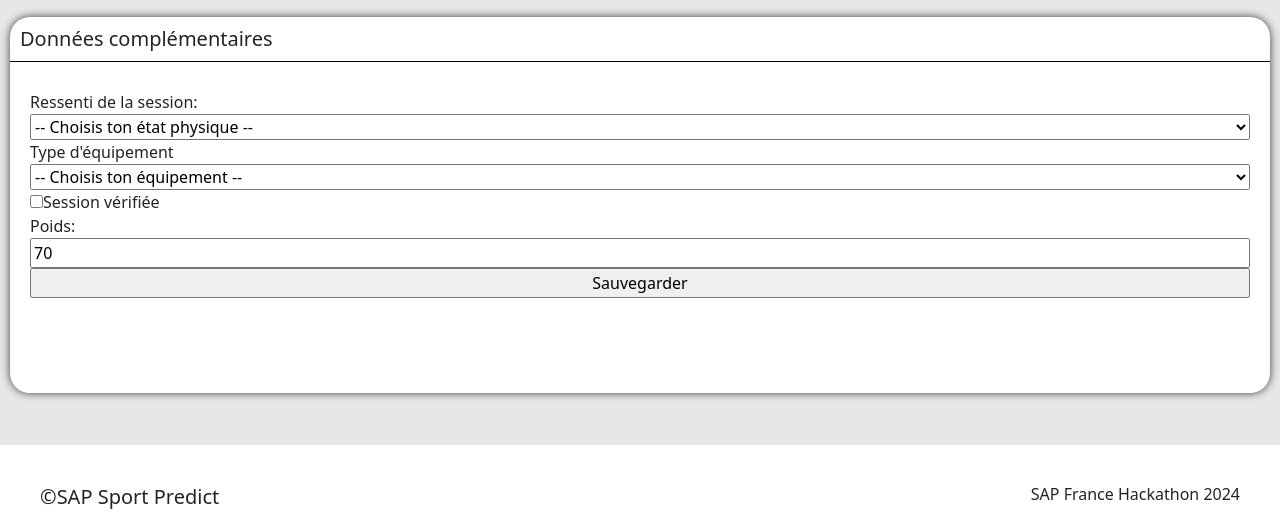
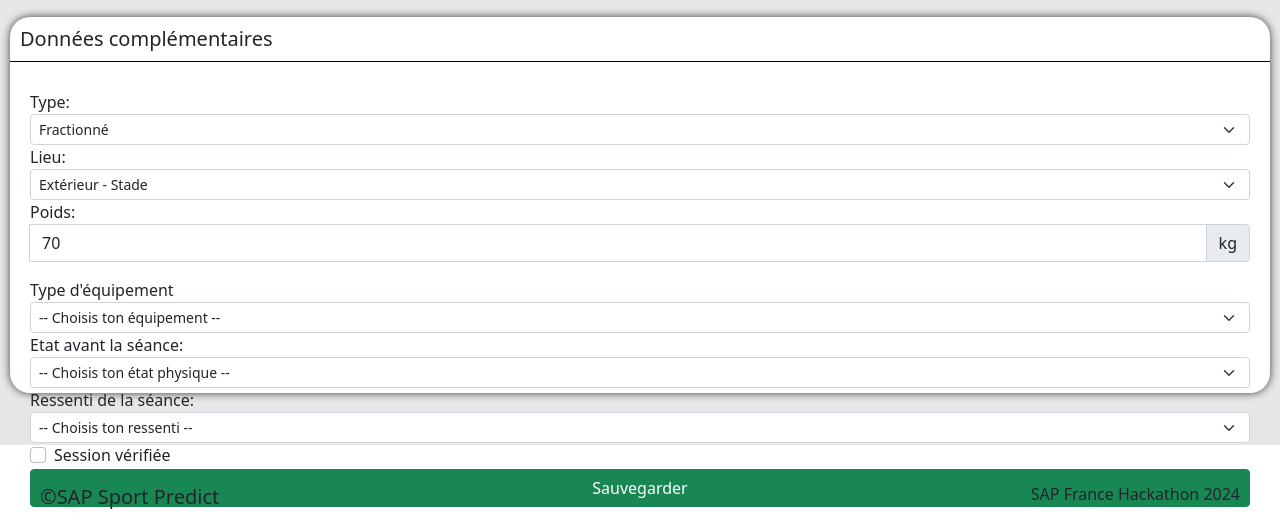
Before and after one commit to MarcLin750/appSportPredict, a React (Create React App) app: page / in a window 1280 px wide. Shown: the part 723-1247 px from the top of the page. Built offline with nearby package versions, Linux system fonts and the light colour scheme; no server answers.

Commit message:
modification Ui + nouveau graph

```diff
--- a/src/components/entrainements.tsx
+++ b/src/components/entrainements.tsx
@@ -6,7 +6,7 @@ import '../styles/entrainement.css';
 const Entrainements: FunctionComponent = () => {
 
     const [listOfSessions, setListOfSessions] = useState<ListOfSessions[]>([]);
-    const [listOfSessionsFilter, setLlistOfSessionsFilter] = useState<ListOfSessions[]>([]);
+    const [listOfSessionsFilterSport, setLlistOfSessionsFilterSport] = useState<ListOfSessions[]>([]);
     const [listSportName, setListSportName] = useState<string[]>([]);
     const [session, setSession] = useState<SESSIONDETAIL[]>([]);
     const [sessionID, setSessionID] = useState('');
@@ -15,16 +15,18 @@ const Entrainements: FunctionComponent = () => {
     const [dateFrom, setDateFrom] = useState('');
     const [dateTo, setDateTo] = useState('');
 
-    // Récupère la liste des sessions
+    // Récupère les dates pour le filtre
     useEffect(() => {
         const formattedDate = getDate();
         const formattedDateNow = getDateNow();
         // console.log(formattedDate);
-
         setDateFrom(formattedDate);
         setDateTo(formattedDateNow);
-        getListOfSessions(formattedDate);
     }, []);
+
+    useEffect(() =>  {
+        getListOfSessions(dateFrom, dateTo);
+    }, [dateFrom, dateTo]);
 
     useEffect(() => {
         fetch(`${apiSportPredicLink}/lastsession`)
@@ -33,7 +35,7 @@ const Entrainements: FunctionComponent = () => {
     }, []);
 
     useEffect(() => {
-        setLlistOfSessionsFilter(listOfSessions);
+        setLlistOfSessionsFilterSport(listOfSessions);
     }, [listOfSessions]);
 
     useEffect(() => {
@@ -66,7 +68,7 @@ const Entrainements: FunctionComponent = () => {
         return `${year}-${newmonth}-${newday}`;
     }
 
-    const getListOfSessions = (dateFrom: string, dateTo?: string) => {
+    const getListOfSessions = (dateFrom?: string, dateTo?: string) => {
         // Appel à l'API et traitement des données
         fetch(`${apiSportPredicLink}/listofsessions?fromSession=${dateFrom}&toSession=${dateTo}`)
           .then(response => response.json())
@@ -90,18 +92,6 @@ const Entrainements: FunctionComponent = () => {
 
     const getDateTo = (event: string) => {
         setDateTo(event);
-    }
-
-    const handleDateChange = (event: any) => {
-        setDateFrom(event.target.value);
-    };
-
-    const handleDateNowChange = (event: any) => {
-        setDateTo(event.target.value);
-    };
-
-    const getListOfSessionsFromTo = () => {
-        getListOfSessions(dateFrom, dateTo);
     }
 
     const goToSession = (id: string) => {
@@ -196,9 +186,9 @@ const Entrainements: FunctionComponent = () => {
 
     const sportNameFiltre = (event: string) => {
         if (event === ""){
-            setLlistOfSessionsFilter(listOfSessions);
+            setLlistOfSessionsFilterSport(listOfSessions);
         } else {
-            setLlistOfSessionsFilter(listOfSessions.filter(session => session.SPORT === event ));
+            setLlistOfSessionsFilterSport(listOfSessions.filter(session => session.SPORT === event ));
         }
     }
 
@@ -206,7 +196,7 @@ const Entrainements: FunctionComponent = () => {
         <div id="Entrainements" className="Entrainements">
             <div className="session-list">
                 <h3 className="title-session">Liste des entrainements</h3>
-                <form className="from-filter-session-list" onSubmit={(event) => {event.preventDefault(); getListOfSessionsFromTo()}}>
+                <form className="from-filter-session-list" onSubmit={(event) => {event.preventDefault()}} >
                     <select className="form-select form-select-sm m-2" id="sportName" onChange={(event) => sportNameFiltre(event.target.value)}>
                         <option value="">Tous les entrainments</option>
                         {listSportName.map((sport) => (
@@ -215,14 +205,13 @@ const Entrainements: FunctionComponent = () => {
                     </select>
                     <div className="input-group input-group-sm m-2">
                         <span className="input-group-text">Du</span>
-                        <input type="date" className="form-control" value={dateFrom} onChange={(event) => {handleDateChange(event)}} onBlur={(event) => getDateFrom(event.target.value)}/>
+                        <input type="date" className="form-control" value={dateFrom} onChange={(event) => getDateFrom(event.target.value)} />
                         <span className="input-group-text">au</span>
-                        <input type="date" className="form-control" value={dateTo} onChange={(event) => {handleDateNowChange(event)}} onBlur={(event) => getDateTo(event.target.value)}/>
+                        <input type="date" className="form-control" value={dateTo} onChange={(event) => getDateTo(event.target.value)} />
                     </div>
-                    <input type="submit" value="Filtrer" className="btn btn-primary" />
                 </form>
                 <ul className="SessionList_Ul">
-                    {listOfSessionsFilter.map(session => (
+                    {listOfSessionsFilterSport.map(session => (
                         <li key={session.SESSIONID}>
                             <input type="radio" name="btn-session" id={session.SESSIONID} onClick={() => goToSession(session.SESSIONID)} checked={sessionID === session.SESSIONID} />
                                 <label htmlFor={session.SESSIONID} className="label-item">
@@ -241,19 +230,59 @@ const Entrainements: FunctionComponent = () => {
             {session.map(session => (
                 <div className="session-detail" key={session.SESSIONID}>
                     <h3 className="title-session-detail">{session.SPORT}</h3>
-                    <div className="session-detail-item">
-                        <p>STARTTIME: {session.STARTTIME}</p>
-                        <p>STOPTIME: {session.STOPTIME}</p>
-                        <p>DURATION_CALCULATED: {session.DURATION_CALCULATED}</p>
-                        <p>DURATION2: {session.DURATION2}</p>
-                        <p>DISTANCE: {session.DISTANCE}</p>
-                        <p>MAXIMUMHEARTRATE: {session.MAXIMUMHEARTRATE}</p>
-                        <p>AVERAGEHEARTRATE: {session.AVERAGEHEARTRATE}</p>
-                        <p>KILOCALORIES: {session.KILOCALORIES}</p>
-                        <p>AVGSPEED: {session.AVGSPEED }</p>
-                        <p>MAXSPEED: {session.MAXSPEED}</p>
-                        <p>AVGCADENCE: {session.AVGCADENCE}</p>
-                        <p>MAXCADENCE: {session.MAXCADENCE}</p>
+                    <div className="container">
+                        <div className="row">
+                            <div className="col-6">
+                                <small>Début de la session:</small><br/><strong>{session.STARTTIME}</strong>
+                            </div>
+                            <div className="col-6">
+                                <small>Repos depuis la dernière scéance:</small><br/><strong>...</strong>
+                            </div>
+                            <div className="w-100"></div>
+                            <div className="col-6">
+                                <small>Fin de la session:</small><br/><strong>{session.STOPTIME}</strong>
+                            </div>
+                            <div className="col-6">
+                                <small>Nombre de segments dans la séance:</small><br/><strong>...</strong>
+                            </div>
+                            <div className="w-100"></div>
+                            <div className="col-6">
+                                <small>Durée calculée:</small><br/><strong>{session.DURATION_CALCULATED}</strong>
+                            </div>
+                            <div className="col-6">
+                                <small>Vitesse moyenne pour les séances de même type:</small><br/><strong>...</strong>
+                            </div>
+                            <div className="col-8">
+                                <small>Durée 2:</small><br/><strong>{session.DURATION2}</strong>
+                            </div>
+                            <div className="col-8">
+                                <small>Distance:</small><br/><strong>{session.DISTANCE}</strong>
+                            </div>
+                            <div className="col-8">
+                                <small>Fréquence cardiaque Max:</small><br/><strong>{session.MAXIMUMHEARTRATE}</strong>
+                            </div>
+                            <div className="col-8">
+                                <small>Fréquence cardiaque Moyenne:</small><br/><strong>{session.AVERAGEHEARTRATE}</strong>
+                            </div>
+                            <div className="col-8">
+                                <small>Fréquence cardiaque Moyenne:</small><br/><strong>{session.AVERAGEHEARTRATE}</strong>
+                            </div>
+                            <div className="col-8">
+                                <small>Kilocalories:</small><br/><strong>{session.KILOCALORIES}</strong>
+                            </div>
+                            <div className="col-8">
+                                <small>Vitesse Max:</small><br/><strong>{session.MAXSPEED}</strong>
+                            </div>
+                            <div className="col-8">
+                                <small>Vitesse Moyenne:</small><br/><strong>{session.AVGSPEED}</strong>
+                            </div>
+                            <div className="col-8">
+                                <small>Cadence Max:</small><br/><strong>{session.MAXCADENCE}</strong>
+                            </div>
+                            <div className="col-8">
+                                <small>Cadence Moyenne:</small><br/><strong>{session.AVGCADENCE}</strong>
+                            </div>
+                        </div>
                     </div>
                 </div>
             ))}
@@ -263,28 +292,64 @@ const Entrainements: FunctionComponent = () => {
 
             <div className="formEnriched">
                 <h3 className="title-form-enriched">Données complémentaires</h3>
-                <form action="">
-                    <label htmlFor="">Ressenti de la session: </label>
-                    <select name="" id="">
-                        <option value="">-- Choisis ton état physique --</option>
-                        <option value="TresFatiguer">Très Fatigué</option>
-                        <option value="Fatiguer">Fatigué</option>
-                        <option value="EnForme">En forme</option>
-                        <option value="Super">Super</option>
-                    </select>
-                    <label htmlFor="">Type d'équipement</label>
-                    <select name="" id="">
-                        <option value="">-- Choisis ton équipement --</option>
-                        <option value="ChaussureNormal">Chaussures normales</option>
-                        <option value="ChausureSpécial">Chaussures spéciales</option>
-                    </select>
+                <form>
                     <div>
-                        <input type="checkbox" id="verified" />
-                        <label htmlFor="verified">Session vérifiée</label>
+                        <label>Type:</label>
+                        <div className="w-100"></div>
+                        <select className="form-select form-select-sm">
+                            <option value="">Fractionné</option>
+                        </select>
                     </div>
-                    <label htmlFor="">Poids: </label>
-                    <input type="number" value="70" />
-                    <input type="submit" value={"Sauvegarder"} />
+                    <div>
+                        <label>Lieu: </label>
+                        <div className="w-100"></div>
+                        <select className="form-select form-select-sm">
+                            <option value="Exterieur-stade">Extérieur - Stade</option>
+                            <option value="Interieur-stade">Interieur - Stade</option>
+                        </select>
+                    </div>
+                    <div className="input-group mb-3">
+                        <label>Poids:</label>
+                        <div className="w-100"></div>
+                        <input type="number" className="form-control" value="70" />
+                        <span className="input-group-text">kg</span>
+                    </div>
+                    <div>
+                        <label htmlFor="">Type d'équipement</label>
+                        <div className="w-100"></div>
+                        <select className="form-select form-select-sm">
+                            <option value="">-- Choisis ton équipement --</option>
+                            <option value="ChaussureNormal">Chaussures normales</option>
+                            <option value="ChausureSpécial">Chaussures spéciales</option>
+                        </select>
+                    </div>
+                    <div>
+                        <label>Etat avant la séance:</label>
+                        <div className="w-100"></div>
+                        <select className="form-select form-select-sm">
+                            <option value="">-- Choisis ton état physique --</option>
+                            <option value="Fatiguer">Fatigué</option>
+                            <option value="EnForme">En forme</option>
+                            <option value="Super">Super</option>
+                        </select>
+                    </div>
+                    <div>
+                        <label>Ressenti de la séance:</label>
+                        <div className="w-100"></div>
+                        <select className="form-select form-select-sm">
+                            <option value="">-- Choisis ton ressenti --</option>
+                            <option value="Fatiguer">Fatigué</option>
+                            <option value="EnForme">En forme</option>
+                            <option value="Super">Super</option>
+                        </select>
+                    </div>
+                    <div className="form-check">
+                        <input className="form-check-input" type="checkbox" value="" id="verified" />
+                        <label className="form-check-label" htmlFor="verified">
+                        Session vérifiée
+                        </label>
+                    </div>
+                    <input type="button" className="btn btn-success" value={"Sauvegarder"} />
                 </form>
             </div>
         </div>
--- a/src/styles/analyse-axe1.css
+++ b/src/styles/analyse-axe1.css
@@ -17,6 +17,7 @@
 }
 
 .grid-item{
+    margin-top: 12vh;
     padding: 20px;
     border: black solid 1px;
     display: flex;
@@ -28,8 +29,8 @@
 }
 
 .grid-img{
-    width: 100%;
-    height: 100%;
+    width: 20vw;
+    height: 20vh;
     object-fit: cover;
     display: block;
     transition: transform 0.2s ease;
```
Also changed, not shown: src/components/analyse-axe1.tsx (+10 -2 lines), src/styles/entrainement.css (+1 -14 lines), src/styles/session-list.css (deleted, +0 -19 lines), public/images/dist_per_session.png (added), public/images/speed_vs_heartrate.png (added).
